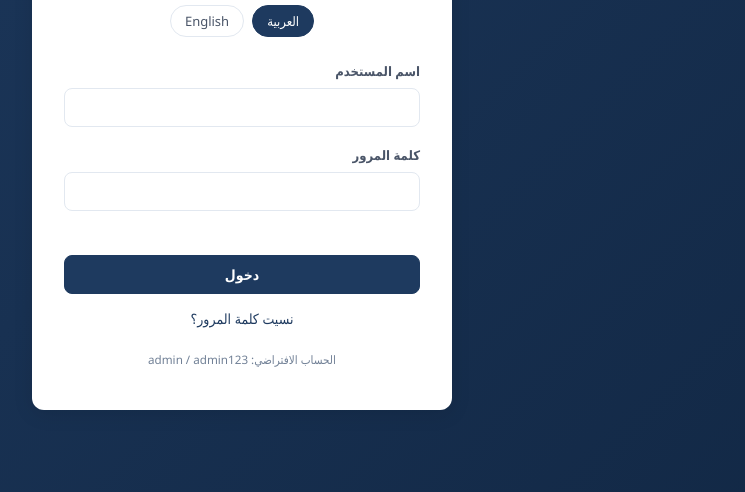
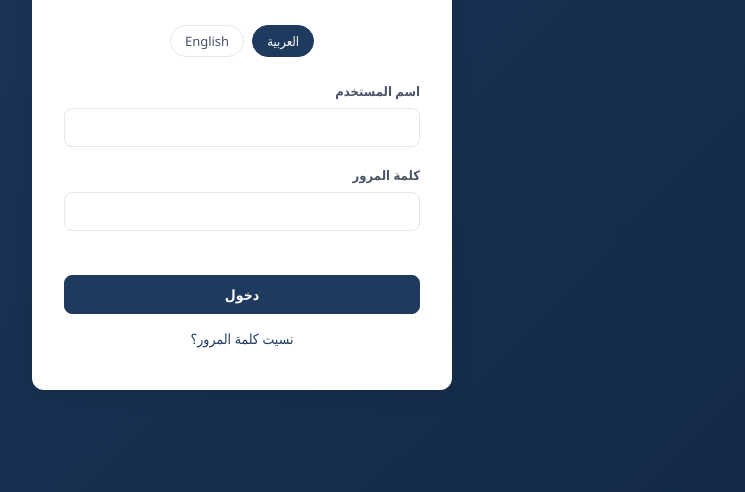
Before and after one commit to imx79/safety-app, a website: page public/login.html in a window 1280 px wide. Shown: the part 308-800 px from the top of the page, without its empty margins (398-1143 px from the left). Drawn offline with Linux system fonts and the light colour scheme; no server answers.

Commit message:
Remove default credentials from login page

```diff
--- a/public/login.html
+++ b/public/login.html
@@ -37,9 +37,6 @@
         <a href="/reset.html" style="color: var(--primary); text-decoration: none; font-size: 14px;">نسيت كلمة المرور؟</a>
       </div>
 
-      <div class="login-footer">
-        <small>الحساب الافتراضي: admin / admin123</small>
-      </div>
     </div>
   </div>
 
```
